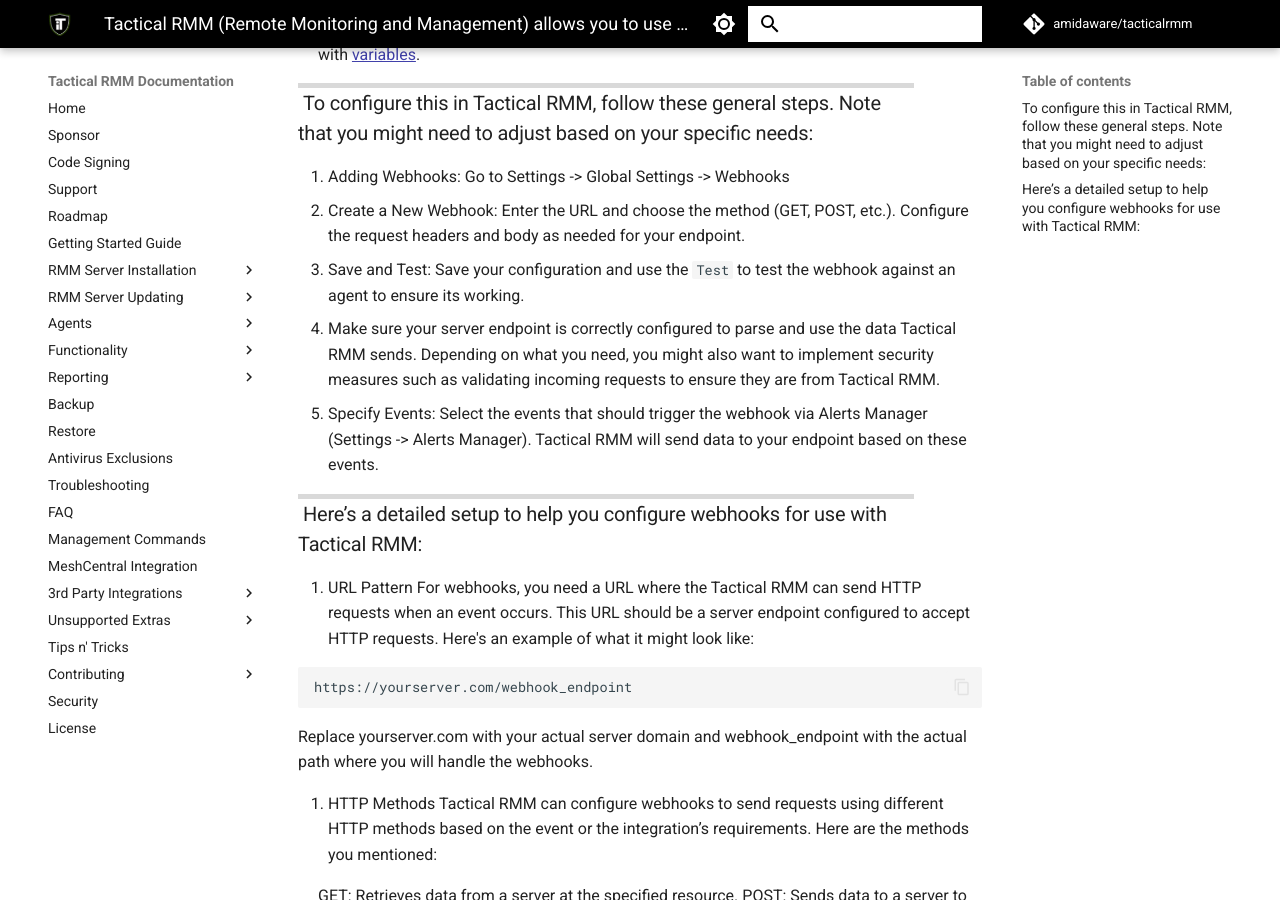
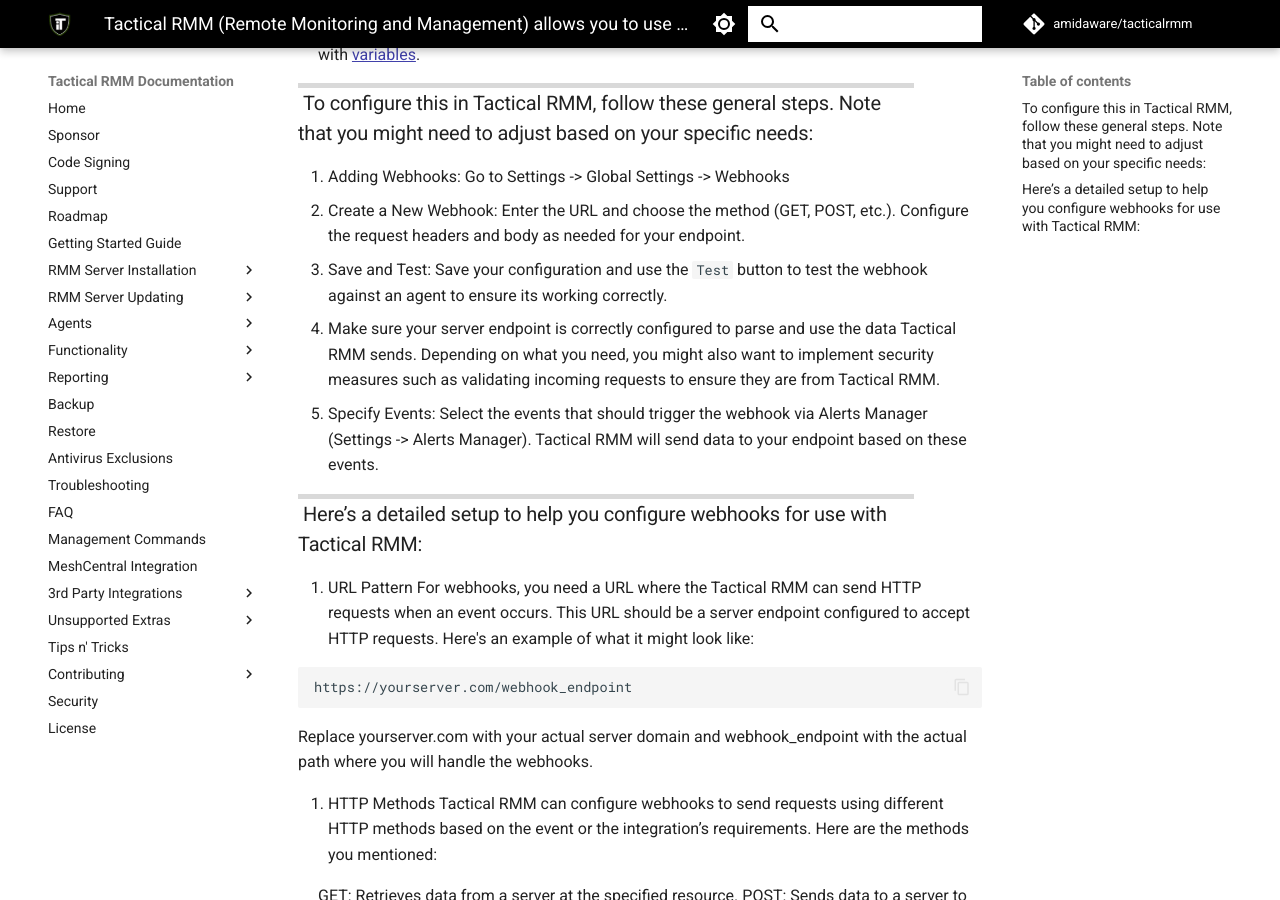
Before and after one commit to amidaware/trmm-docs, an MkDocs documentation site: the page built from docs/functions/webhooks.md, in a window 1280 px wide and 900 px high, scrolled down 334 px. Built offline with MkDocs 1.6.1 and Material for MkDocs 9.7.7, drawn with Linux system fonts in a browser that asks for light colours; comment, search, counter and statistics services are not loaded.

Commit message:
Update webhooks.md

```diff
--- a/docs/functions/webhooks.md
+++ b/docs/functions/webhooks.md
@@ -6,7 +6,7 @@
 
 1. Adding Webhooks: Go to Settings -> Global Settings -> Webhooks
 2. Create a New Webhook: Enter the URL and choose the method (GET, POST, etc.). Configure the request headers and body as needed for your endpoint.
-3. Save and Test: Save your configuration and use the `Test` to test the webhook against an agent to ensure its working.
+3. Save and Test: Save your configuration and use the `Test` button to test the webhook against an agent to ensure its working correctly.
 4. Make sure your server endpoint is correctly configured to parse and use the data Tactical RMM sends. Depending on what you need, you might also want to implement security measures such as validating incoming requests to ensure they are from Tactical RMM.
 5. Specify Events: Select the events that should trigger the webhook via Alerts Manager (Settings -> Alerts Manager). Tactical RMM will send data to your endpoint based on these events.
 
```
